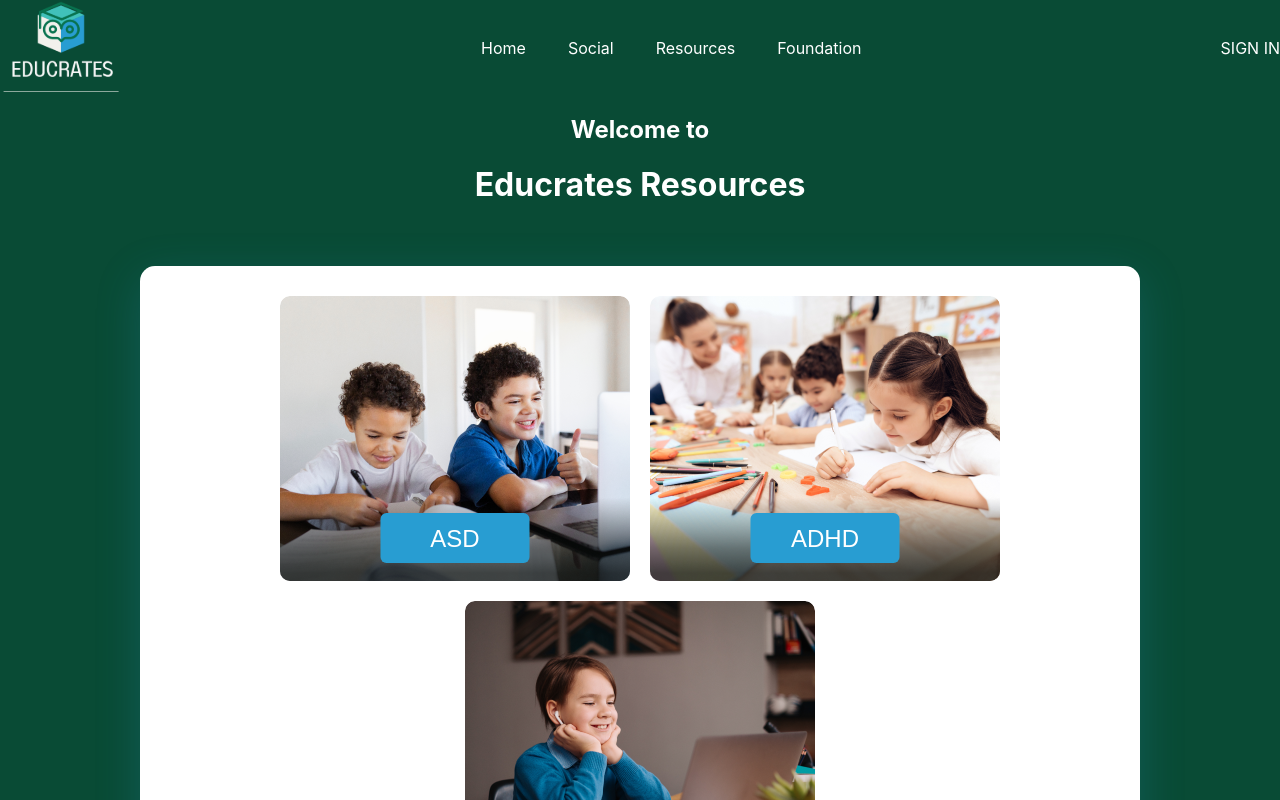
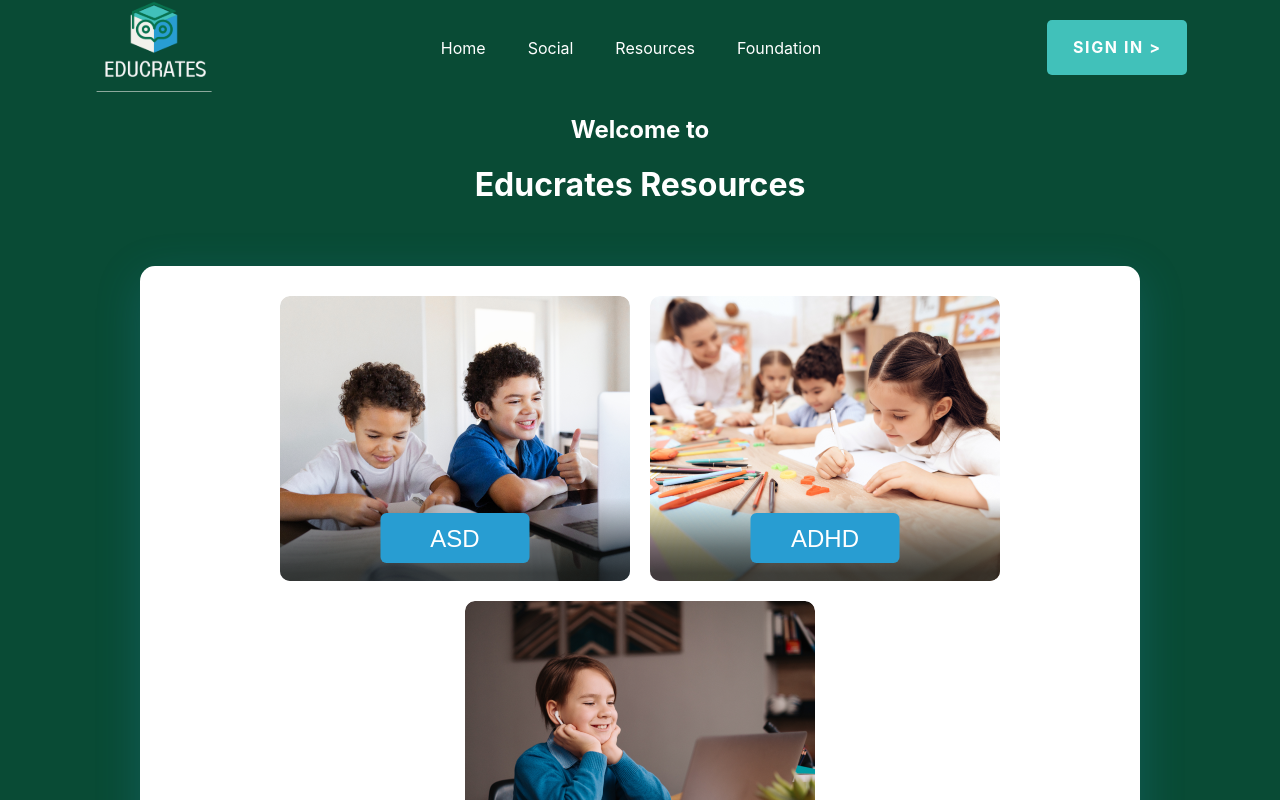
Before and after one commit to usama-mk/educrates-resources, a React (Create React App) app: page / in a window 1280 px wide. Shown: the top 800 px of the page. Built offline with nearby package versions, Linux system fonts and the light colour scheme.

Commit message:
fixec header styles

```diff
--- a/src/Components/Body/Body.js
+++ b/src/Components/Body/Body.js
@@ -8,19 +8,19 @@ function Body() {
         <div className="body" >
 {/* Tab buttons */}
             <div className="body__buttons">
-                <div className="visual__button tab__button__selected">
+                <div className="visual__button tab__button__selected pointer">
                     VISUAL
                 </div>
 
-                <div className="auditory__button tab__button">
+                <div className="auditory__button tab__button pointer">
                     AUDITORY
                 </div>
 
-                <div className="kinesthetic__button tab__button">
+                <div className="kinesthetic__button tab__button pointer">
                     KINESTHETIC
                 </div>
 
-                <div className="reflective__button tab__button">
+                <div className="reflective__button tab__button pointer">
                     REFLECTIVE
                 </div>
             </div>
--- a/src/Components/Footer/Footer.css
+++ b/src/Components/Footer/Footer.css
@@ -3,10 +3,11 @@
     left: 0px;
     top: 4921px;
     background: #094B35;
-   display: flex;
-   justify-content: space-around;
-   align-items: flex-end;
-   padding-bottom: 30px;
+    display: flex;
+    justify-content: space-around;
+    align-items: flex-end;
+    flex-wrap: wrap;
+    padding-bottom: 30px;
 }
 
 .footer__copyright{
--- a/src/Components/Header/Header.css
+++ b/src/Components/Header/Header.css
@@ -2,7 +2,7 @@
     /* width: 100vw; */
 
     display: flex;
-    justify-content: space-between;
+    justify-content: space-around;
     align-items: center;
     background-color: #094B35;
     color: white;
@@ -12,4 +12,31 @@
     display: flex;
     width: 33%;
     justify-content: space-around;
+    flex-wrap: wrap;
+    margin-left: 20px;
+    margin-right: 20px;
 }
+
+.header__right{
+    width: 140px;
+    height: 55px;
+    background: #41C1BA;
+    border-radius: 5px;
+    display: flex;
+    justify-content: center;
+    align-items: center;
+
+    /* font-family: Rubik; */
+    font-style: normal;
+    font-weight: bold;
+    font-size: 16px;
+    line-height: 19px;
+    text-align: center;
+    letter-spacing: 0.1em;
+    text-transform: uppercase;
+    color: #FFFFFF;
+    }
+
+    .pointer{
+        cursor: pointer;
+    }
--- a/src/Components/Header/Header.js
+++ b/src/Components/Header/Header.js
@@ -9,25 +9,25 @@ function Header() {
         <img src={logo} alt="logo" />
 
         <div className="header__mid">
-          <div className="header__mid__home">
+          <div className="header__mid__home pointer">
             Home
           </div>
 
-          <div className="header__mid__social">
+          <div className="header__mid__social pointer">
             Social
           </div>
 
-          <div className="header__mid__resources">
+          <div className="header__mid__resources pointer">
             Resources
           </div>
 
-          <div className="header__mid__foundation">
+          <div className="header__mid__foundation pointer">
             Foundation
           </div>
         </div>
 
-        <div className="header__right">
-          SIGN IN
+        <div className="header__right pointer">
+          SIGN IN &gt;
         </div>
 
       </div>
--- a/src/Components/Subject Section/SubjectSection.js
+++ b/src/Components/Subject Section/SubjectSection.js
@@ -7,7 +7,7 @@ function SubjectSection({subject, title, description, tutorName, thumbnail, link
         <div className="subjectSection">
             <div className="subjectSection__header">
                 <h1>{subject}</h1>
-                <div className="seeAll__button">
+                <div className="seeAll__button pointer">
                     SEE ALL &gt;
                 </div>
             </div>
```
